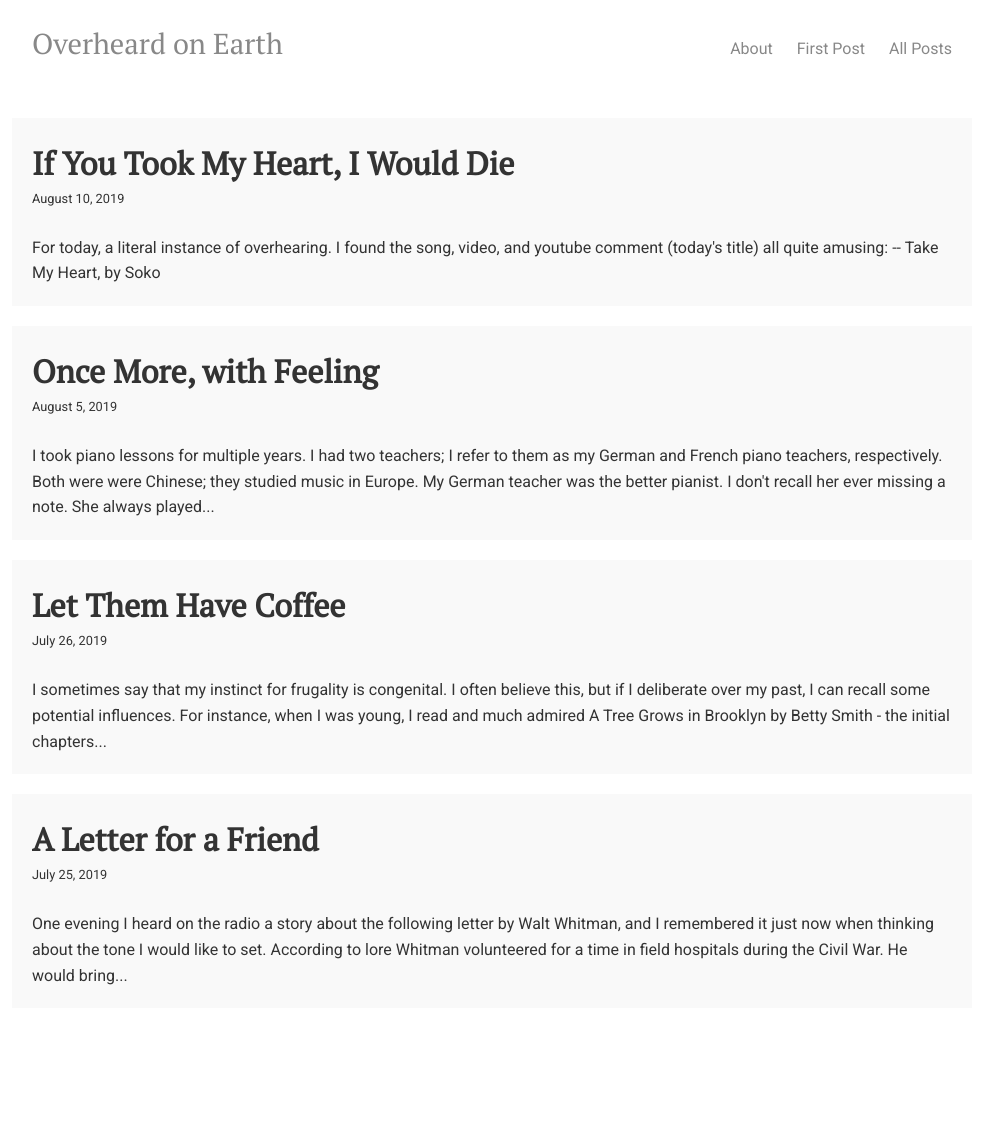
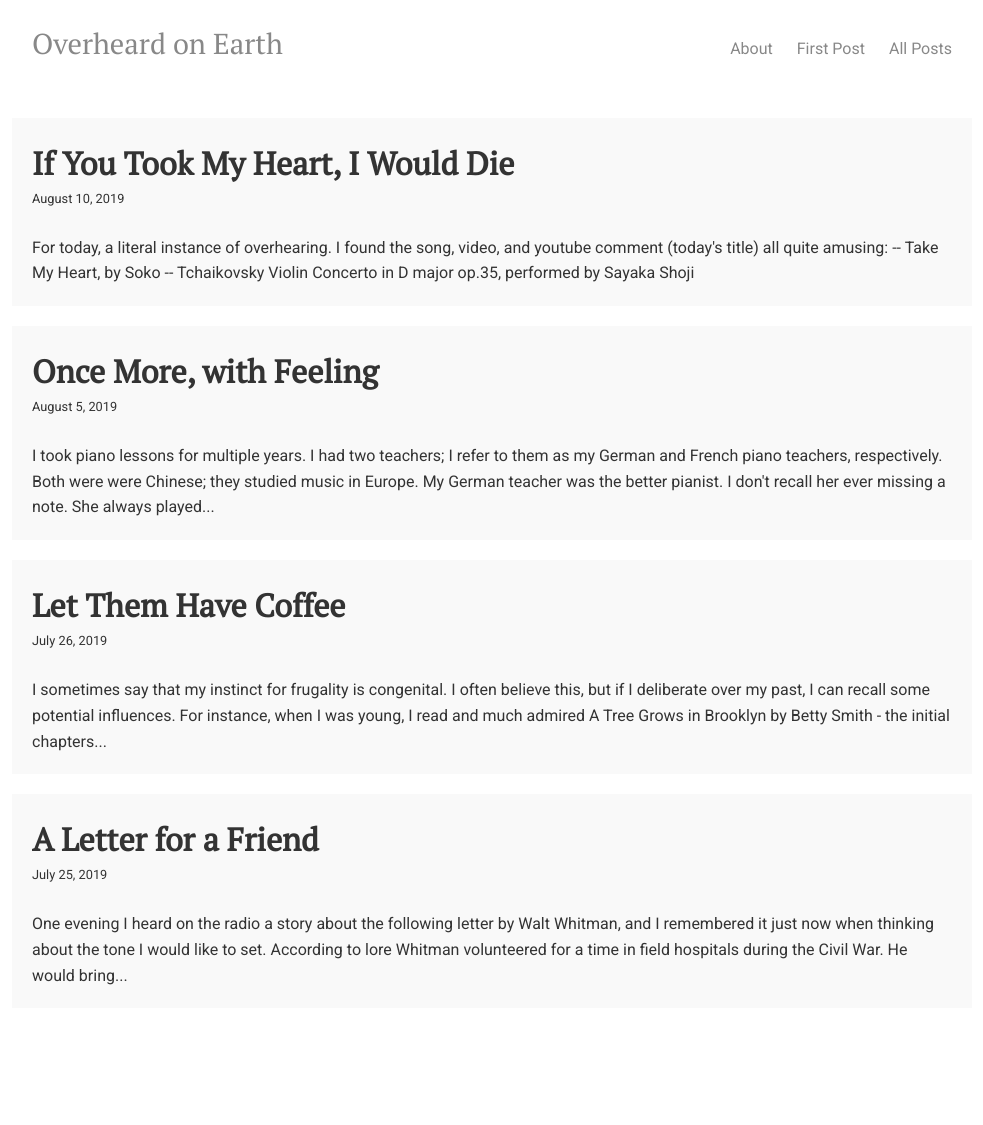
Before and after one commit to overheardonearth/overheardonearth.github.io, a Jekyll site: the page built from index.html, in a window 1280 px wide. Shown: the whole page, without its empty margins (148-1131 px from the left). Built offline with Jekyll 4.4.1, drawn with Linux system fonts in a browser that asks for light colours; comment, search, counter and statistics services are not loaded.

Commit message:
Update 2019-08-10-if-you-took-my-heart-i-would-die.html

```diff
--- a/_posts/2019-08-10-if-you-took-my-heart-i-would-die.html
+++ b/_posts/2019-08-10-if-you-took-my-heart-i-would-die.html
@@ -10,3 +10,9 @@ For today, a literal instance of overhearing. I found the song, video, and <a hr
 <div class="media"><div style="width:100%;height:0px;position:relative;padding-bottom:56.250%;"><iframe src="https://streamable.com/s/fho8d/kfvsdb" frameborder="0" width="100%" height="100%" allowfullscreen style="width:100%;height:100%;position:absolute;left:0px;top:0px;overflow:hidden;"></iframe></div>
      <br>-- Take My Heart, by Soko
 </div>
+
+
+   <div class="media">
+     <div style="width:100%;height:0px;position:relative;padding-bottom:56.250%;"><iframe src="https://streamable.com/s/fho8d/iuszoc" frameborder="0" width="100%" height="100%" allowfullscreen style="width:100%;height:100%;position:absolute;left:0px;top:0px;overflow:hidden;"></iframe></div>
+     <br>-- Tchaikovsky Violin Concerto in D major op.35, performed by Sayaka Shoji
+</div>
```
